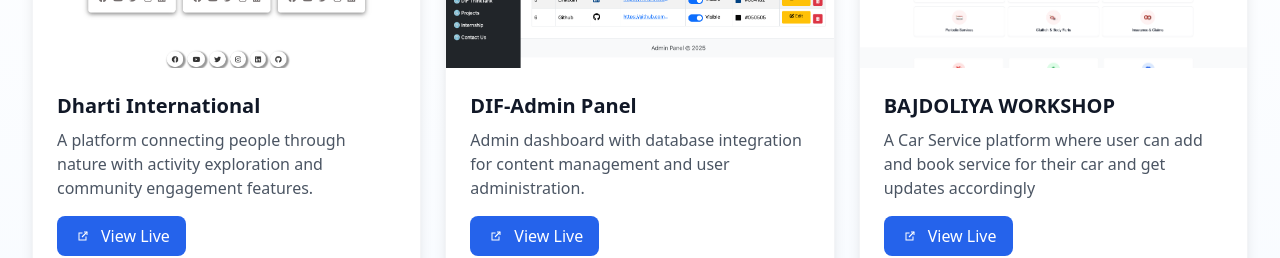
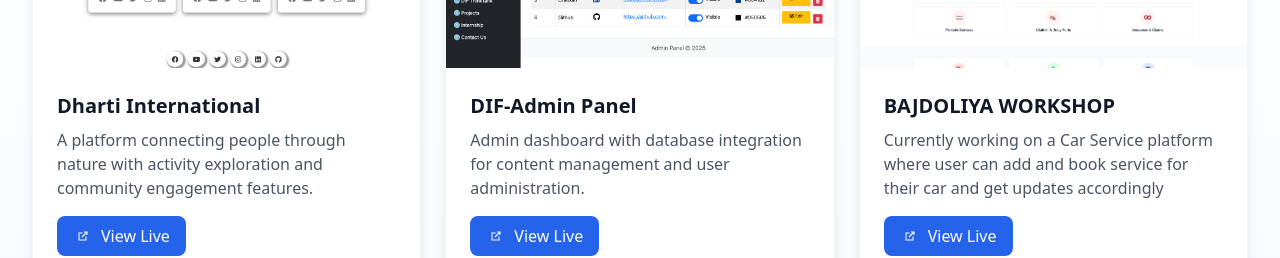
Before and after one commit to Rajkumaryogi/yogi_portfolio, a React (Create React App) app: page / in a window 1280 px wide. Shown: the part 3120-3378 px from the top of the page. Built offline with nearby package versions, Linux system fonts and the light colour scheme.

Commit message:
Project discription added

```diff
--- a/src/components/ProjectPanel.jsx
+++ b/src/components/ProjectPanel.jsx
@@ -20,7 +20,7 @@ function ProjectPanel() {
     },
     {
       title: "BAJDOLIYA WORKSHOP",
-      description: "A Car Service platform where user can add and book service for their car and get updates accordingly",
+      description: "Currently working on a Car Service platform where user can add and book service for their car and get updates accordingly",
       live: "https://bajdoliyaworkshop.vercel.app/",
       image: "/workshop.png",
       tags: ["Nodejs", "Reactjs", "TailwindCss", "JWT"]
```
